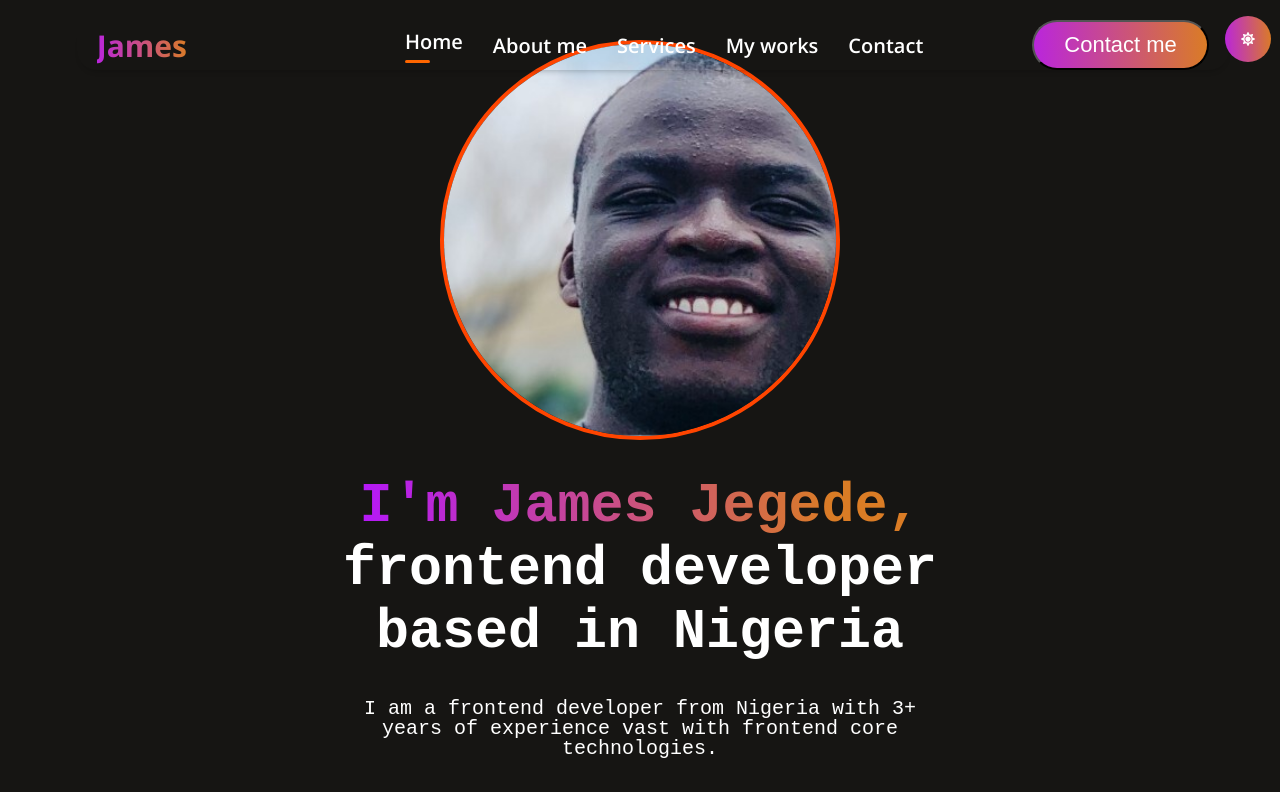
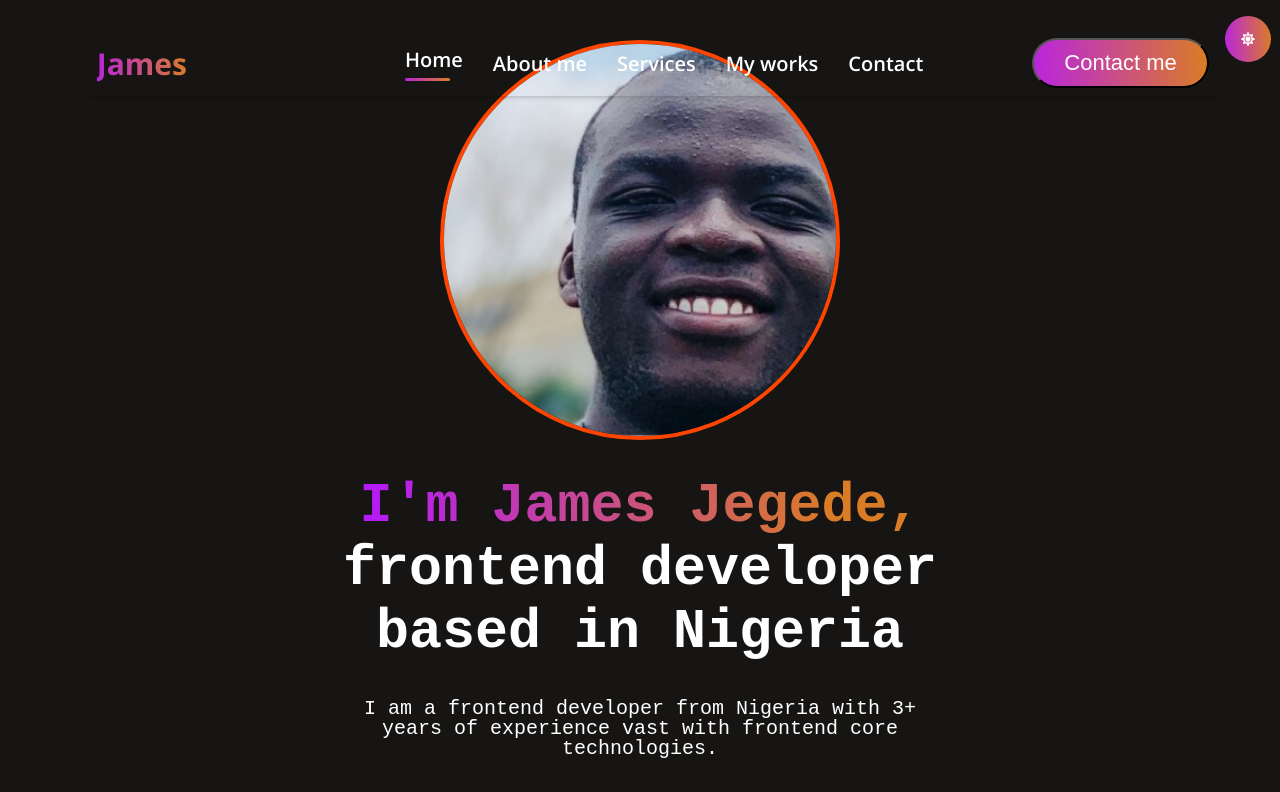
Before and after one commit to jexzyjames/portfolio, a React (Create React App) app: page / in a window 1280 px wide. Shown: the top 792 px of the page. Built offline with nearby package versions, Linux system fonts and the light colour scheme.

Commit message:
Refactor Main.css with updated styles and structure

```diff
--- a/src/Portfolio/Components/Main/Main.css
+++ b/src/Portfolio/Components/Main/Main.css
@@ -16,8 +16,7 @@
     display:flex;
     position:fixed;
     width:90%;
-    top:0;
-    padding:0 20px;
+    padding:8px 20px;
     z-index:9999;
     margin: 20px auto;
     border-radius:20px;
@@ -27,10 +26,10 @@
 }
 .hr{
     border: none;
-    width: 25px;
+    width: 45px;
     display:block;
     height: 3px;
-    background: #ff6600;
+   background:linear-gradient(267deg,#DA7C25 0.36%, #B923E1 102.06%);
     border-radius: 5px;
     margin: 5px 0 0;
 }
```
